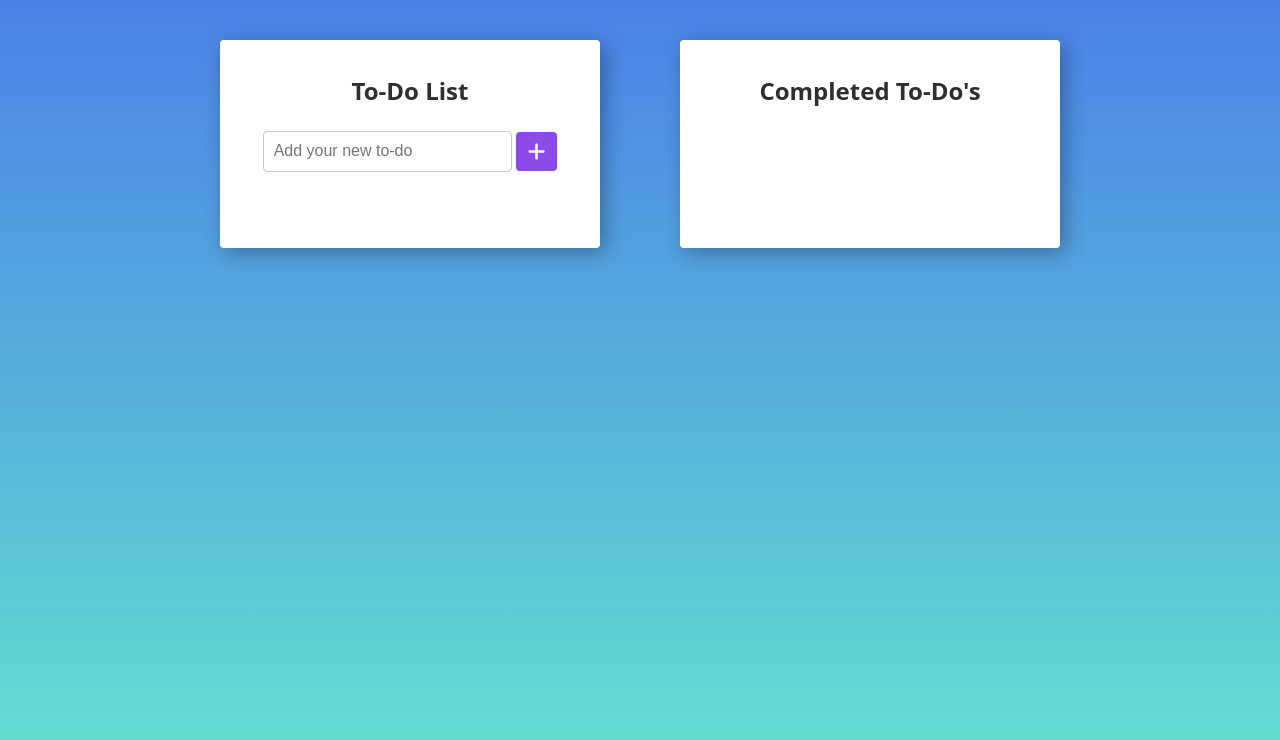
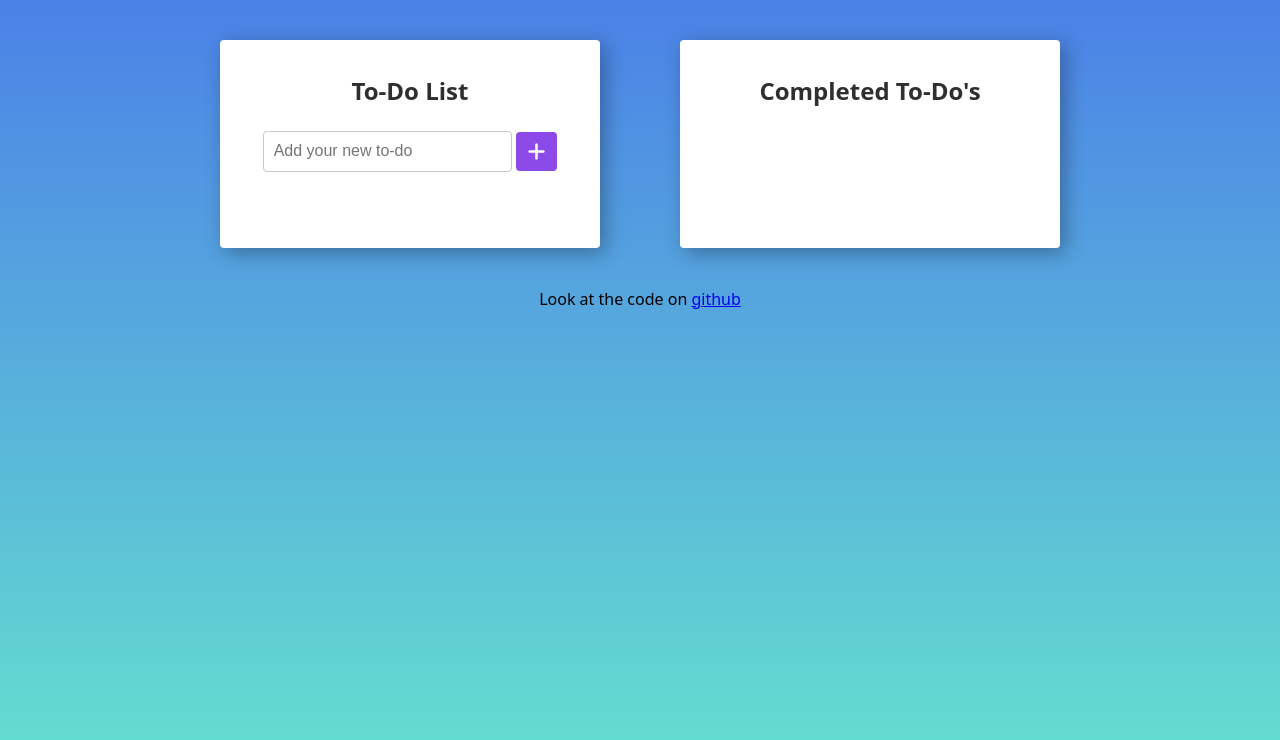
Before and after one commit to arianneelise/todo-assignment, a plain HTML site: page index.html in a window 1280 px wide. Drawn offline with Linux system fonts and the light colour scheme.

Commit message:
added link to github

```diff
--- a/index.html
+++ b/index.html
@@ -15,6 +15,7 @@
     <div class="list-wrapper">
       <div class="todo-list">
         <h3>To-Do List</h3>
+
         <ul class="todo">
           <li>
             <form>
@@ -29,6 +30,7 @@
               </button>
             </form>
           </li>
+
           <div class="list-item default">
             <div class="item empty">
               <p class="list-text"></p>
@@ -36,14 +38,17 @@
                 <i class="fa-solid fa-circle-check fa-xl"></i>
               </button>
             </div>
+
             <button class="trash-button delete">
               <i class="fa-solid fa-trash-can fa-sm delete"></i>
             </button>
           </div>
         </ul>
       </div>
+
       <div class="completed-todo-list">
         <h3>Completed To-Do's</h3>
+
         <ul class="completed">
           <div class="completed-item">
             <li class="item default-complete">
@@ -52,6 +57,7 @@
                 <i class="fa-solid clock revert fa-clock-rotate-left fa-xl"></i>
               </button>
             </li>
+
             <button class="trash-button delete">
               <i class="fa-solid fa-trash-can fa-sm delete"></i>
             </button>
@@ -59,6 +65,12 @@
         </ul>
       </div>
     </div>
+    <div class="github">
+      Look at the code on
+      <a target="#" href="https://github.com/arianneelise/todo-assignment"
+        >github</a
+      >
+    </div>
   </body>
   <script src="/index.js"></script>
 </html>
```
